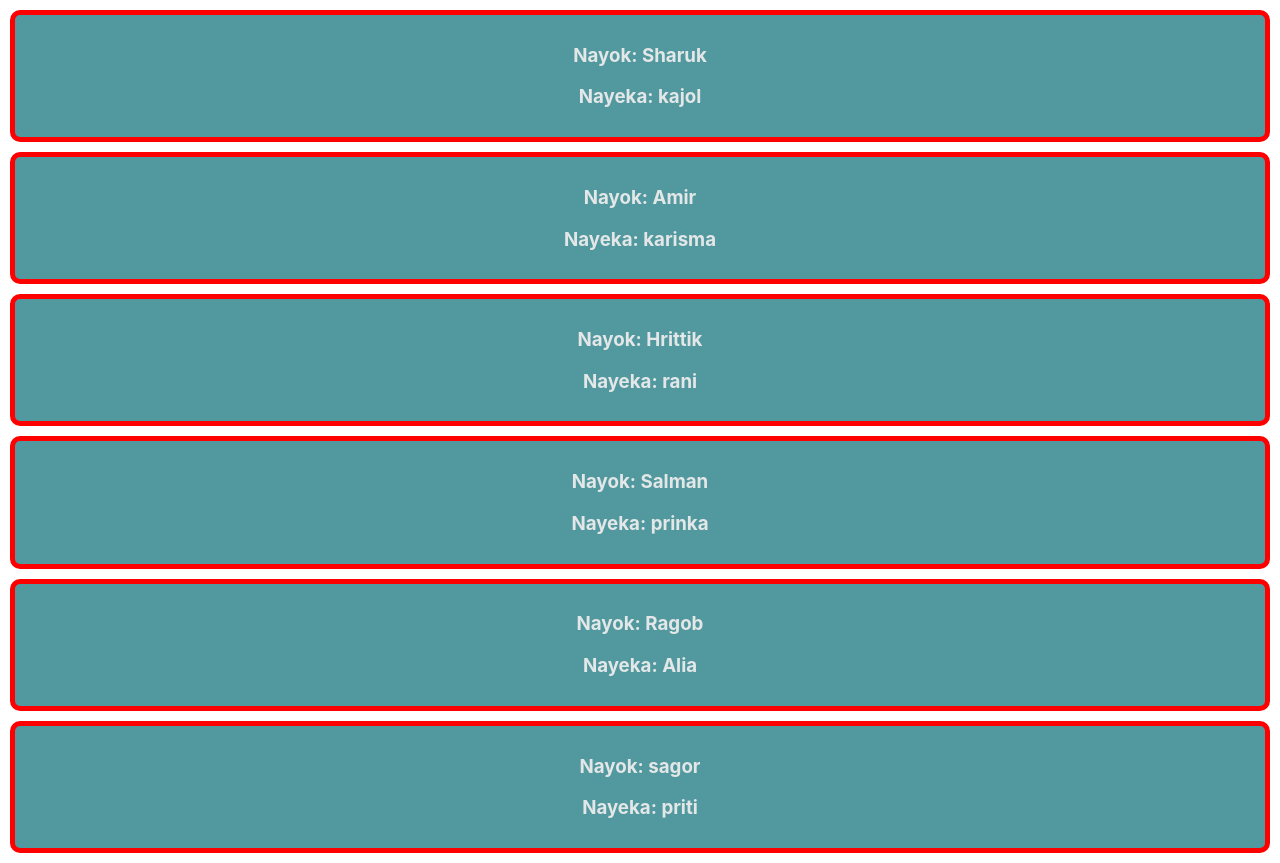
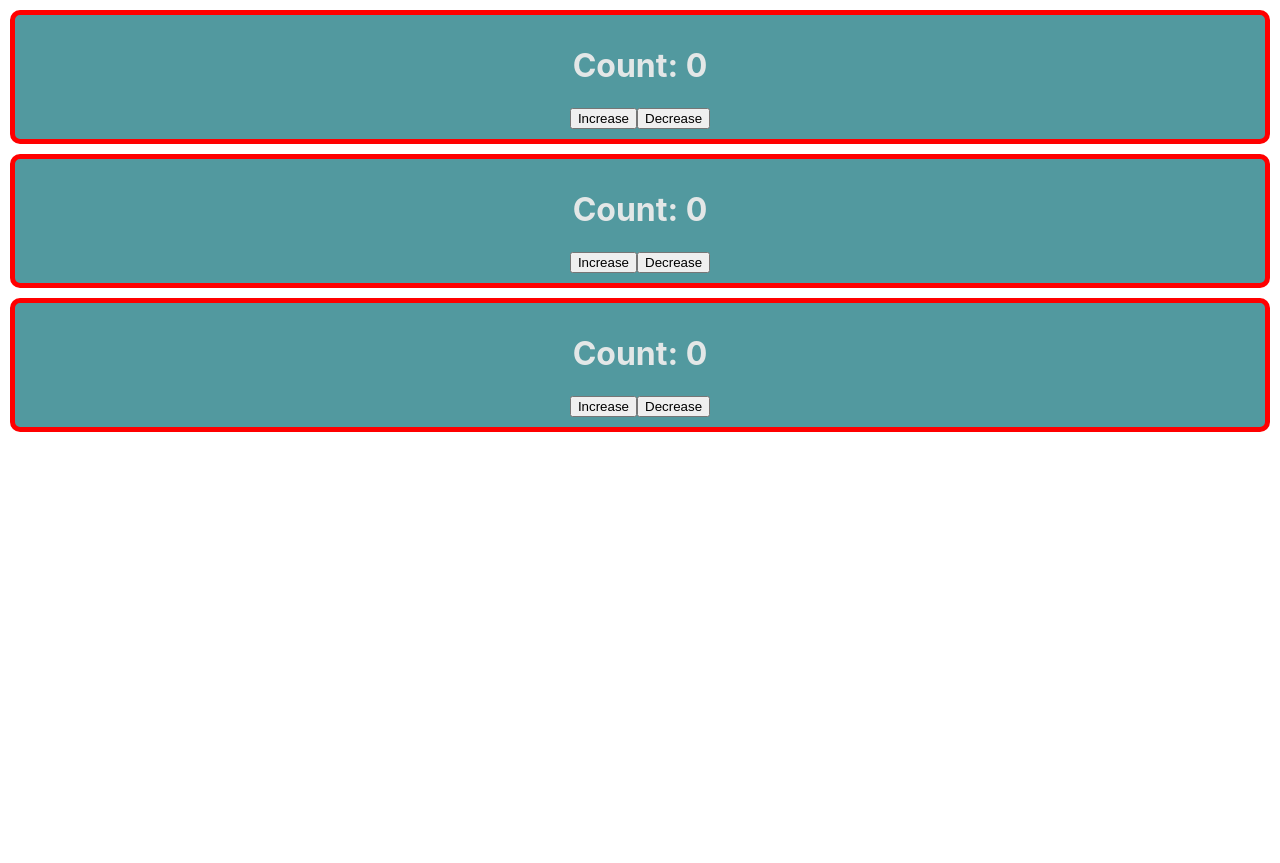
Before and after one commit to engr-mahmudul/Core-Concept-React, a React (Create React App) app: page / in a window 1280 px wide. After the commit the page ends 800 px from the top, so only its background shows below. Built offline with nearby package versions, Linux system fonts and the light colour scheme.

Commit message:
using useState function

```diff
--- a/src/App.js
+++ b/src/App.js
@@ -1,5 +1,6 @@
 import logo from './logo.svg';
 import './App.css';
+import { useState } from 'react';
 
 
 function Cinemas (props){
@@ -12,21 +13,26 @@
 }
 function App() {
 
-let pair = [
-  {nayok:"Sharuk",nayeka:"kajol"},
-  {nayok:"Amir",nayeka:"karisma"},
-  {nayok:"Hrittik",nayeka:"rani"},
-  {nayok:"Salman",nayeka:"prinka"},
-  {nayok:"Ragob",nayeka:"Alia"},
-  {nayok:"sagor",nayeka:"priti"},
-]
+
   return (
     <div className="App">
-      {
-        pair.map(p => <Cinemas nayok = {p.nayok} nayeka = {p.nayeka}></Cinemas>)
-      }
+     <Counter></Counter>
+     <Counter></Counter>
+     <Counter></Counter>
     </div>
   );
+}
+function Counter(){
+  const [count, setCount] = useState(0)
+  const increaseFunc = () => setCount(count+1);
+  const decreaseFunc = () => setCount(count-1);
+  return (
+    <div className='container'>
+      <h1>Count: {count}</h1>
+      <button onClick = {increaseFunc}>Increase</button>
+      <button onClick = {decreaseFunc}>Decrease</button>
+    </div>
+  )
 }
 
 function Person(){
```
